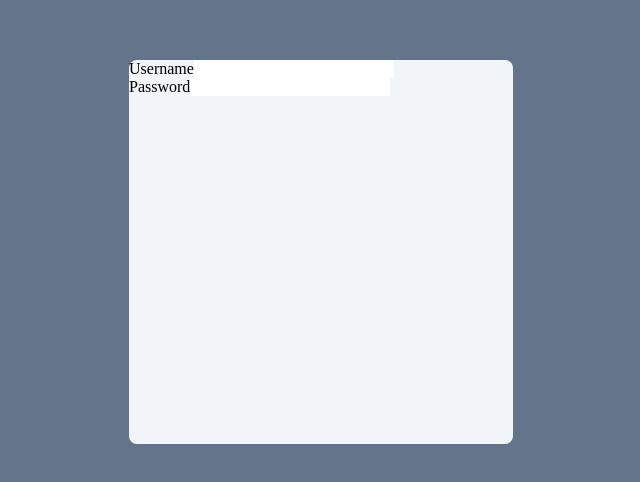
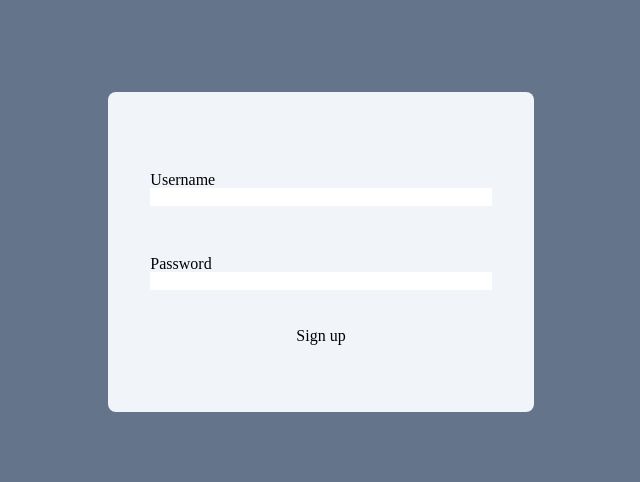
Before and after one commit to lucasfsilva2310/movies-review, a React (Vite) app in the folder web/: page / in a window 1280 px wide. Shown: the part 148-630 px from the top of the page, without its empty margins (319-959 px from the left). Built offline with nearby package versions, Linux system fonts and the light colour scheme.

Commit message:
install react-hook-form. Isolating SignUp code to a single component SignUp. Encapsulating useForm inside useCreateForm hook

```diff
--- a/web/package.json
+++ b/web/package.json
@@ -11,7 +11,8 @@
     },
     "dependencies": {
         "react": "^18.3.1",
-        "react-dom": "^18.3.1"
+        "react-dom": "^18.3.1",
+        "react-hook-form": "^7.53.0"
     },
     "devDependencies": {
         "@eslint/js": "^9.9.0",
--- a/web/src/App.tsx
+++ b/web/src/App.tsx
@@ -1,4 +1,5 @@
 // import Header from './components/Header';
+import { SignUp } from './components/SignUp'
 import './index.css'
 
 function App() {
@@ -8,22 +9,7 @@ function App() {
       <main className='bg-slate-500 w-screen h-screen'>
         {/* <Header/> */}
 
-        {/* TODO: Change Div to correct element afterwards */}
-        <div className='flex justify-center items-center w-full h-full'> {/* whole signUp page */}
-            <div className='w-96 h-96 bg-slate-100 rounded-lg'> {/* whole signUp page */}
-              <form className=''>
-                <div>
-                  <label>Username</label>
-                  <input></input>
-                </div>
-
-                <div>
-                  <label>Password</label>
-                  <input></input>
-                </div>
-              </form>
-            </div>
-          </div>
+      <SignUp/>
       </main>
 
     </>
--- /dev/null
+++ b/web/src/components/SignUp/index.tsx
@@ -0,0 +1,46 @@
+import { useCreateForm } from '../../hooks/useCreateForm';
+
+interface ISignUpForm {
+    username: string;
+    password: string;
+}
+
+export const SignUp = () => {
+    const {
+        assignInput,
+        handleSubmit
+    } = useCreateForm<ISignUpForm>()
+
+    const handleSignUp = (data: ISignUpForm) => {
+        console.log(data)
+    }
+
+    return (
+        <>
+            {/* TODO: Change Div to correct element afterwards */}
+            <div className="flex justify-center items-center w-full h-full">
+                <div className="w-1/3 h-2/5 bg-slate-100 rounded-lg">
+                    <form className="flex flex-col justify-center items-center w-full h-full" onSubmit={handleSubmit(handleSignUp)}>
+                        <div className="flex flex-col w-4/5 h-1/5 mt-3 mb-2">
+                            <label>
+                                Username
+                            </label>
+                            <input {...assignInput('username', { required: true })} name="username"></input>
+                        </div>
+
+                        <div className="flex flex-col w-4/5 h-1/5 mt-3 mb-2">
+                            <label>
+                                Password
+                            </label>
+                            <input {...assignInput('password', { required: true })} name="password"></input>
+                        </div>
+
+                        <div>
+                            <button type='submit'>Sign up</button>
+                        </div>
+                    </form>
+                </div>
+            </div>
+        </>
+    );
+};
--- /dev/null
+++ b/web/src/hooks/useCreateForm.tsx
@@ -0,0 +1,14 @@
+import {
+    FieldValues,
+    useForm,
+} from 'react-hook-form';
+
+export const useCreateForm = <T extends FieldValues,>() => {
+
+    const { register, handleSubmit } = useForm<T>()
+
+    return {
+        assignInput: register,
+        handleSubmit
+    }
+}
```
Also changed, not shown: 1 other file (tests, documents, lock files or other folders).
